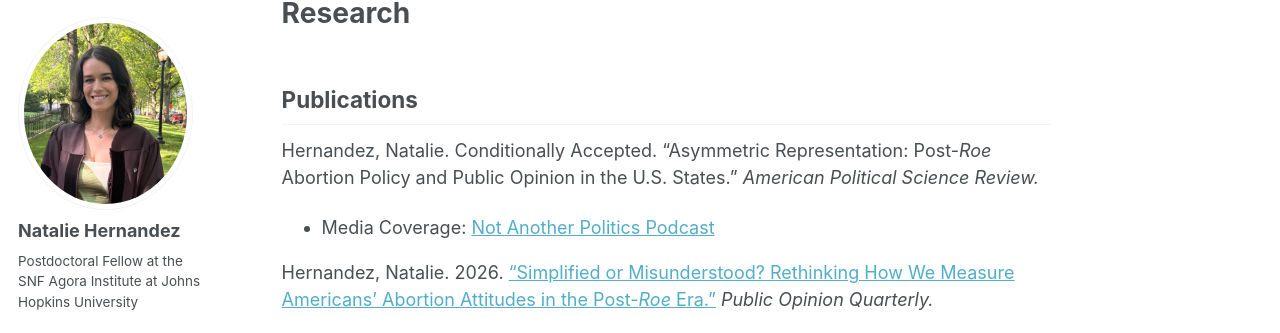
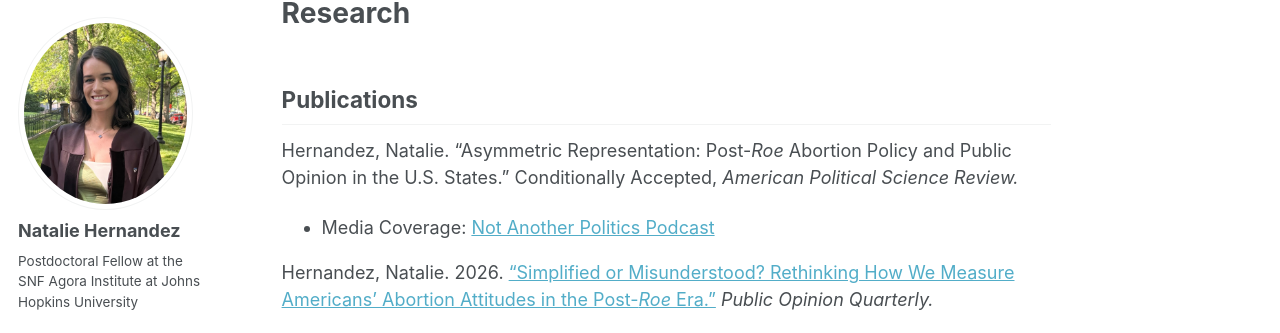
Before and after one commit to nataliehdez11/nataliehdez11.github.io, a Jekyll site: the page built from _pages/research.md, in a window 1280 px wide and 1327 px high. Shown: the part 107-440 px from the top of the window. Built offline with Jekyll 4.4.1, drawn with Linux system fonts in a browser that asks for light colours; a style sheet for code colours, icons or effects is not loaded.

```diff
--- a/_pages/research.md
+++ b/_pages/research.md
@@ -5,7 +5,7 @@ author_profile: true
 ---
 ## Publications
 
-Hernandez, Natalie. Conditionally Accepted. "Asymmetric Representation: Post-*Roe* Abortion Policy and Public Opinion in the U.S. States." *American Political Science Review.*
+Hernandez, Natalie. "Asymmetric Representation: Post-*Roe* Abortion Policy and Public Opinion in the U.S. States." Conditionally Accepted, *American Political Science Review.*
 
 * Media Coverage: [Not Another Politics Podcast](https://open.spotify.com/episode/1hAYCy82XA0S948iKFktaC?si=61-9uBrZSw622sQS404ryA&nd=1&dlsi=58966413403e4fa4)
 
```
